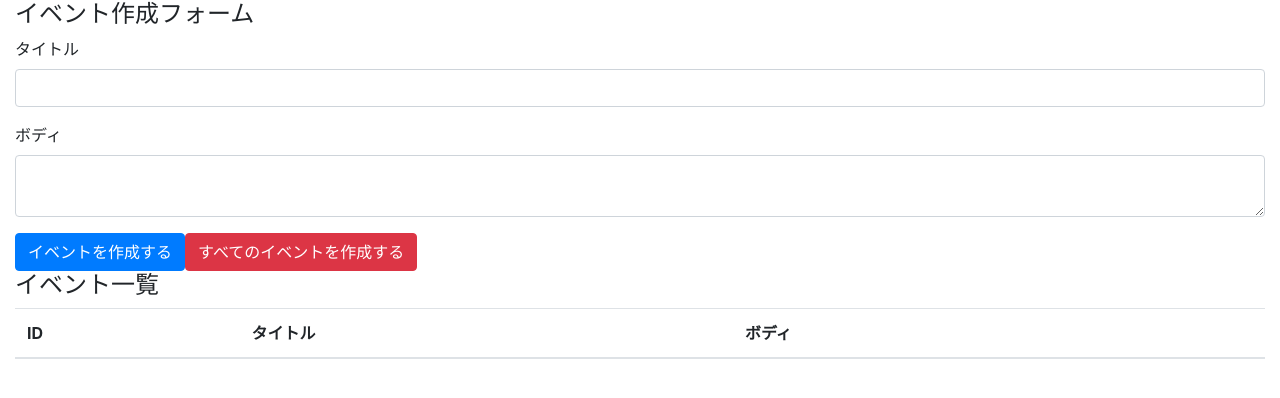
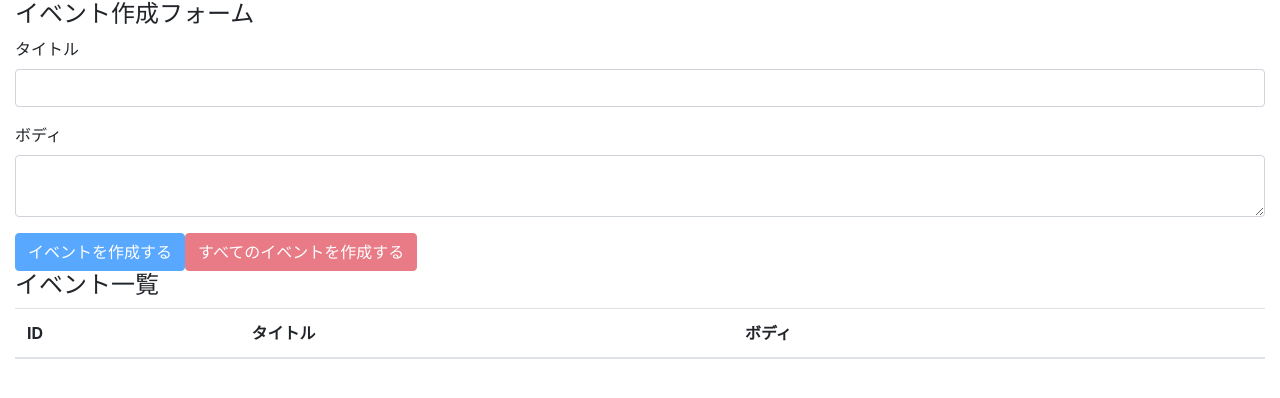
Before and after one commit to uochann/create-react-hooks, a React (Create React App) app: page / in a window 1280 px wide. Shown: the top 398 px of the page. Built offline with nearby package versions, Linux system fonts and the light colour scheme.

Commit message:
deleteイヴェンt

```diff
--- a/src/components/App.js
+++ b/src/components/App.js
@@ -20,6 +20,14 @@
     setTitle('')
     setBody('')
   }
+
+  const deleteAllEvents = e => {
+    e.preventDefault()
+    const result = window.confirm('すべてのイベントを削除してもいいですか？')
+      if (result) dispatch({type: 'DELETE_ALL_EVENT'})
+  }
+
+  const unCreatable = title === '' || body === ''
   return (
     <div className="container-fluid">
       <h4>イベント作成フォーム</h4>
@@ -32,8 +40,8 @@
           <label htmlFor="formEventBody">ボディ</label>
           <textarea className="form-control" id="formEventBody" value={body} onChange={e => setBody(e.target.value)}></textarea>
         </div>
-        <button className="btn btn-primary" onClick={addEvent}>イベントを作成する</button>
-        <button className="btn btn-danger">すべてのイベントを作成する</button>
+        <button className="btn btn-primary" onClick={addEvent} disabled={unCreatable}>イベントを作成する</button>
+        <button className="btn btn-danger" onChlick={deleteAllEvents} disabled={state.length === 0}>すべてのイベントを作成する</button>
       </form>
 
       <h4>イベント一覧</h4>
--- a/src/components/Event.js
+++ b/src/components/Event.js
@@ -2,7 +2,8 @@
 const Event = ({ dispatch, event }) => {
     const id = event.id
       const handleClickDeleteButton = () => {
-        dispatch({type: 'DELETE_EVENT', id})
+        const result = window.confirm(`(id=${id})イベントを本当に削除してもいいですか`)
+        if (result) dispatch({type: 'DELETE_EVENT', id})
       }
       return (
       <tr>
```
